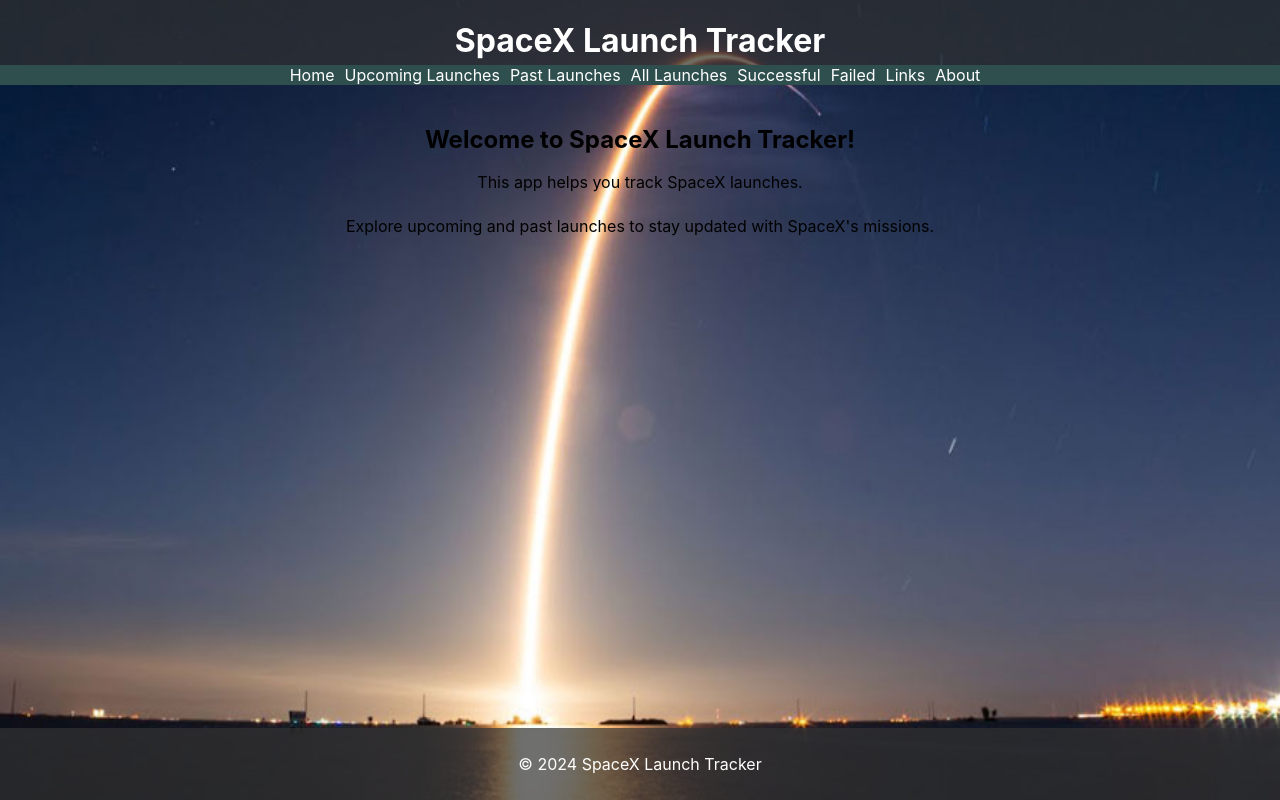
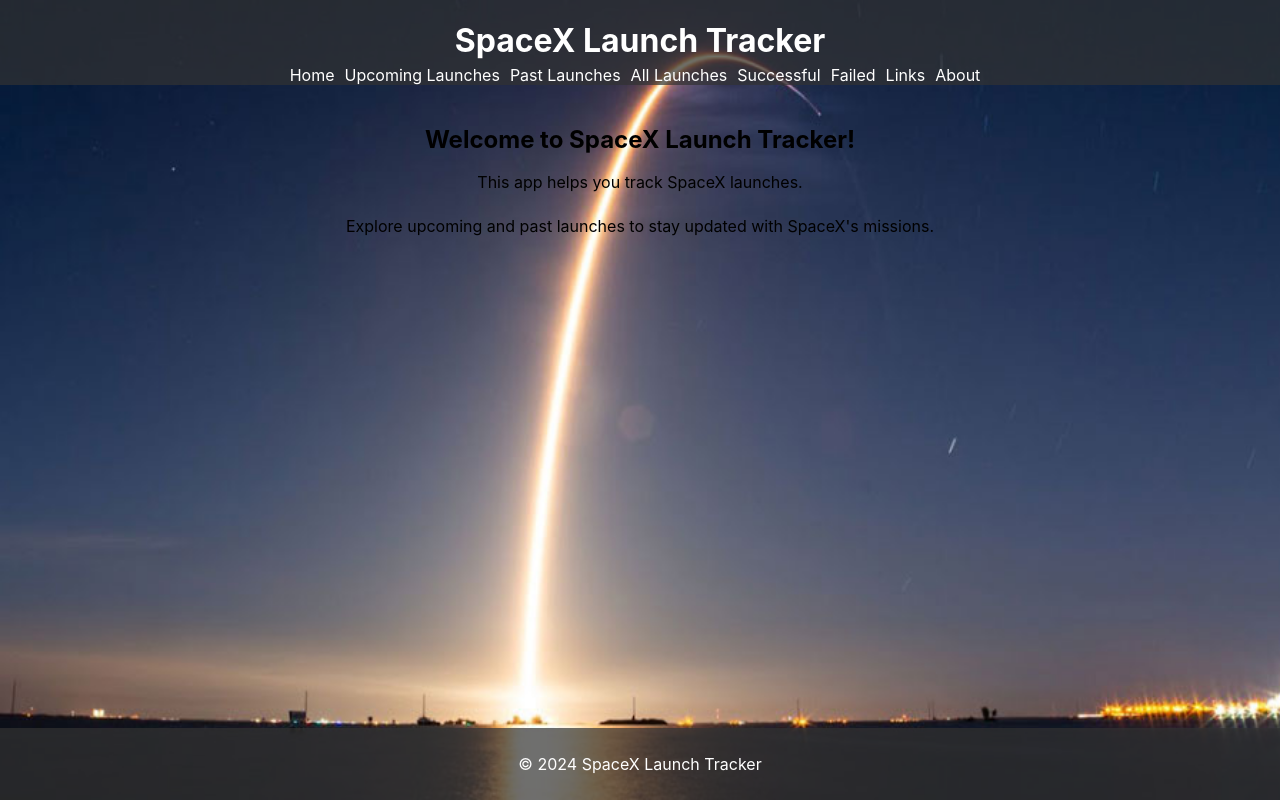
Before and after one commit to asearer/spacex-tracker, a React (Create React App) app: page / in a window 1280 px wide. Built offline with nearby package versions, Linux system fonts and the light colour scheme.

Commit message:
On branch main  Your branch is up to date with 'origin/main'.  Changes to be committed: 	modified:   src/components/Navbar/Navbar.css navbar style updates

```diff
--- a/src/components/Navbar/Navbar.css
+++ b/src/components/Navbar/Navbar.css
@@ -14,7 +14,7 @@
 }
 
 nav {
-  background-color: darkslategray;
+  background-color: rgba(51, 51, 51, 0.7); /* Semi-transparent black color */
 
   animation: slideInFromBottom 1.5s ease; /* Apply animation */
 }
```
